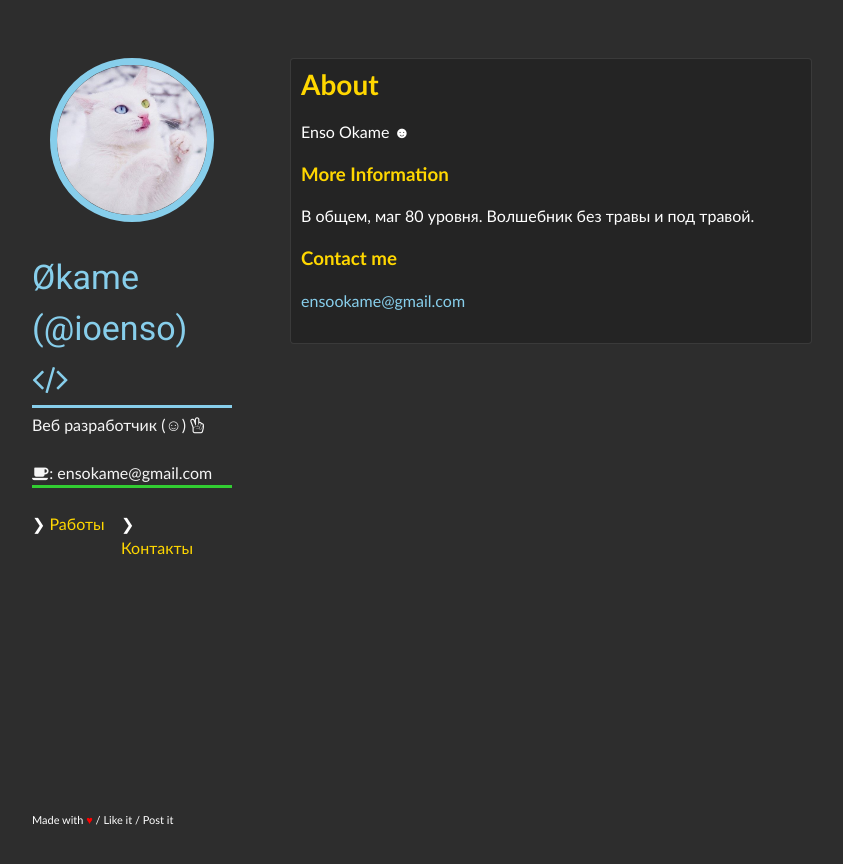
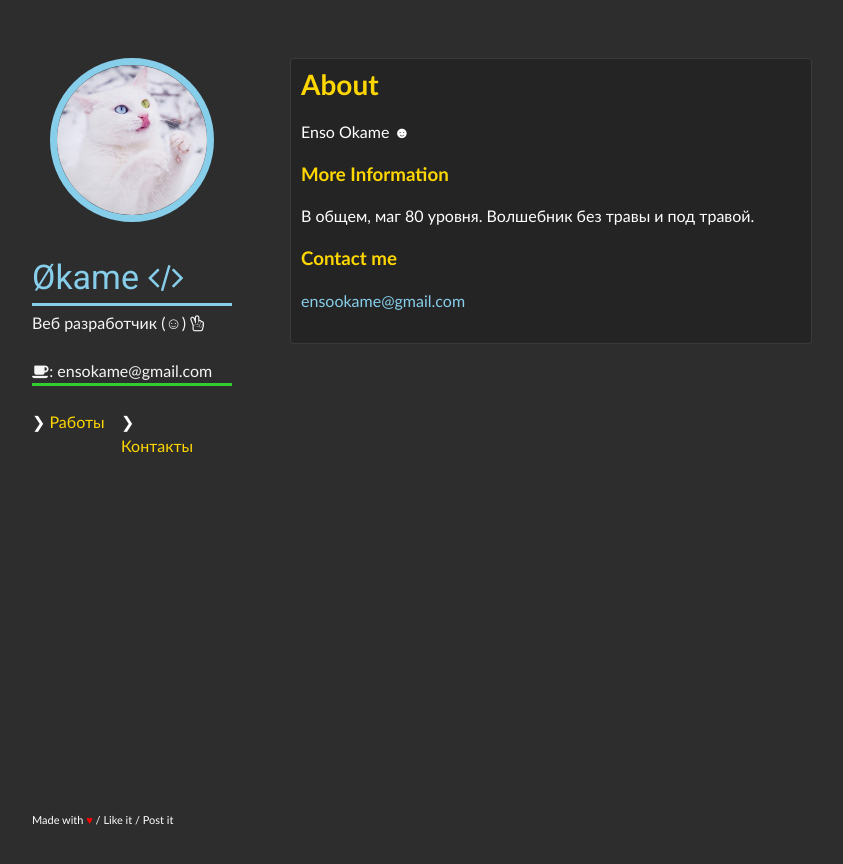
Before and after one commit to IOEnso/ioenso.github.io, a Jekyll site: the page built from about.md, in a window 1280 px wide. Shown: the top 864 px of the page, without its empty margins (218-1061 px from the left). Built offline with Jekyll 4.4.1, drawn with Linux system fonts in a browser that asks for light colours.

Commit message:
Update _config.yml

```diff
--- a/_config.yml
+++ b/_config.yml
@@ -1,4 +1,4 @@
-name: Økame (@ioenso)
+name: Økame
 
 description: Веб разработчик (☺)
 
```
